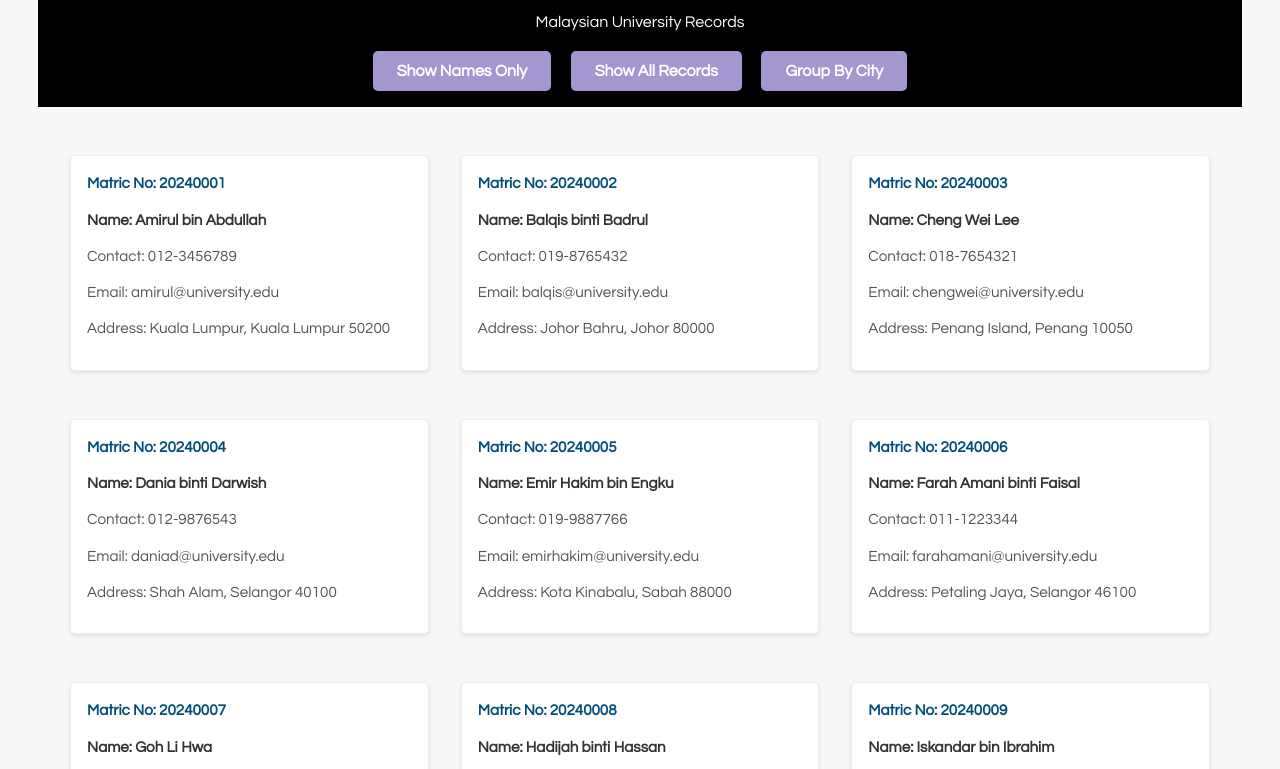
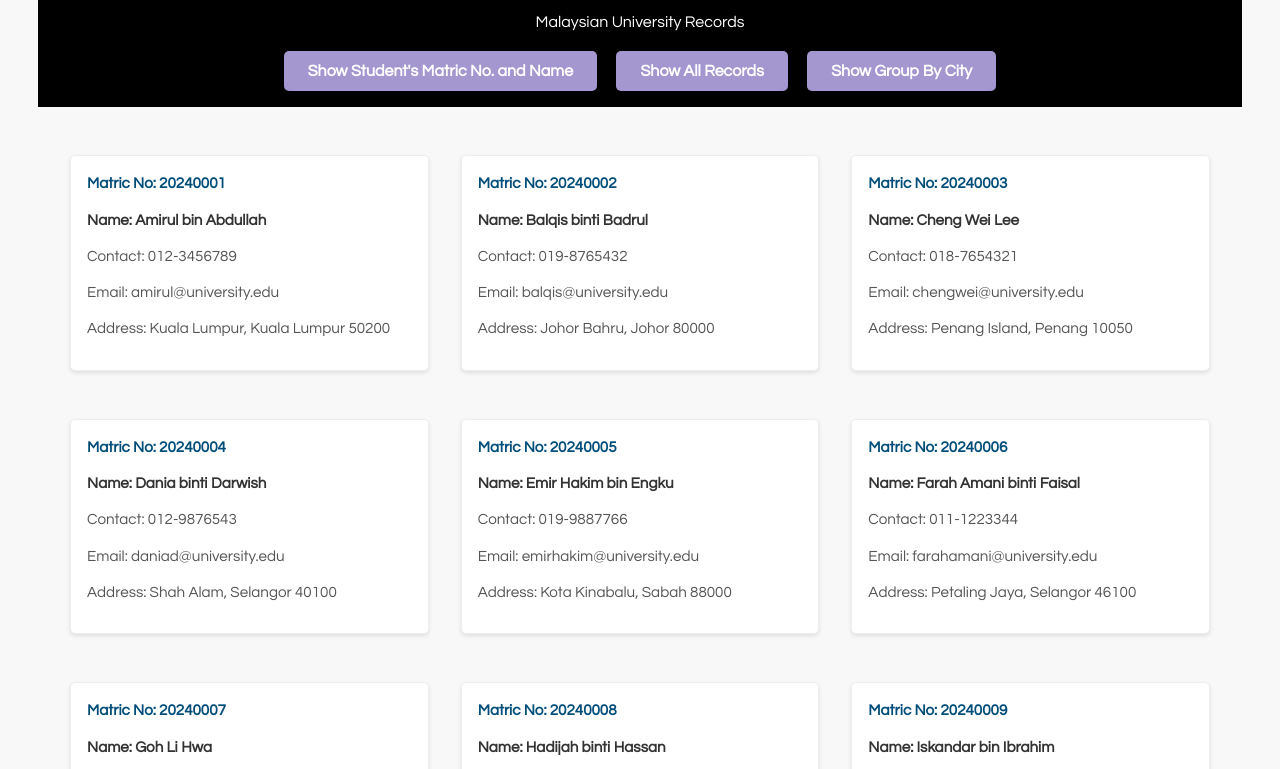
Before and after one commit to nuralyas/webauthlab, a plain HTML site: page index.html in a window 1280 px wide. Shown: the part 133-902 px from the top of the page. Drawn offline with Linux system fonts and the light colour scheme.

Commit message:
index update

```diff
--- a/index.html
+++ b/index.html
@@ -9,9 +9,9 @@
         <h1>University</h1>
 		<p>Malaysian University Records</p>
         <nav>
-            <button id="showNames">Show Names Only</button>
+            <button id="showNames">Show Student's Matric No. and Name</button>
             <button id="showAll">Show All Records</button>
-            <button id="groupBy">Group By City</button>
+            <button id="groupBy">Show Group By City</button>
         </nav>
     </header>
     <main>
```
